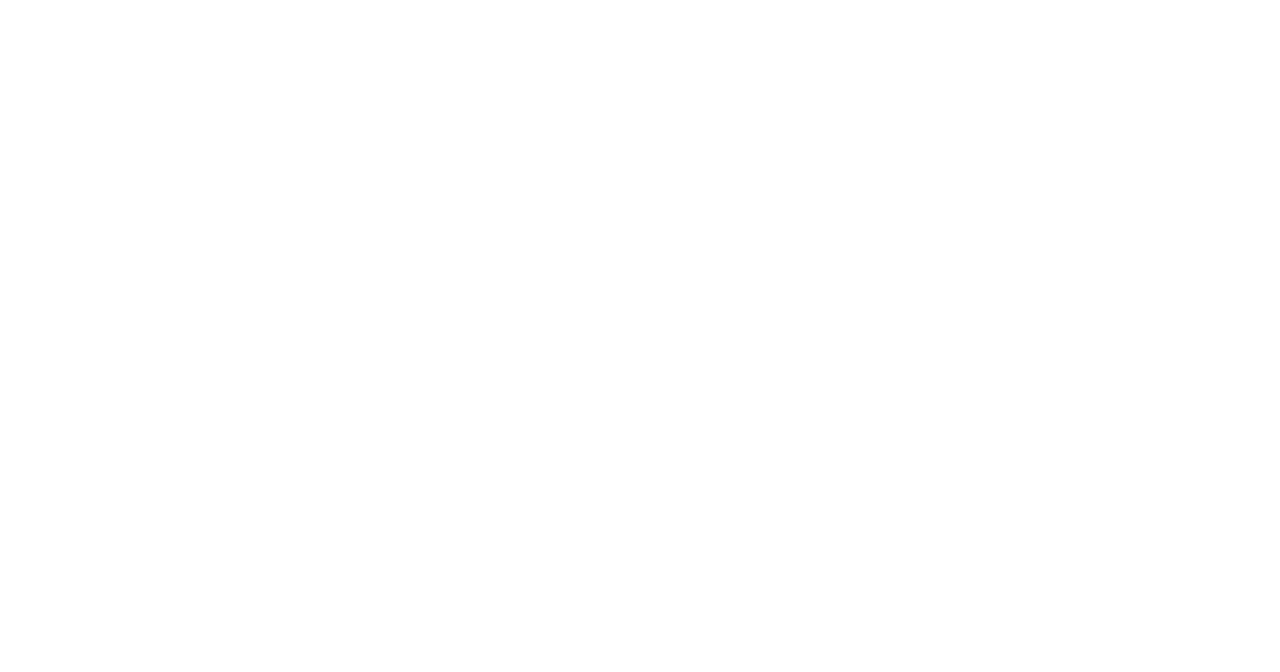
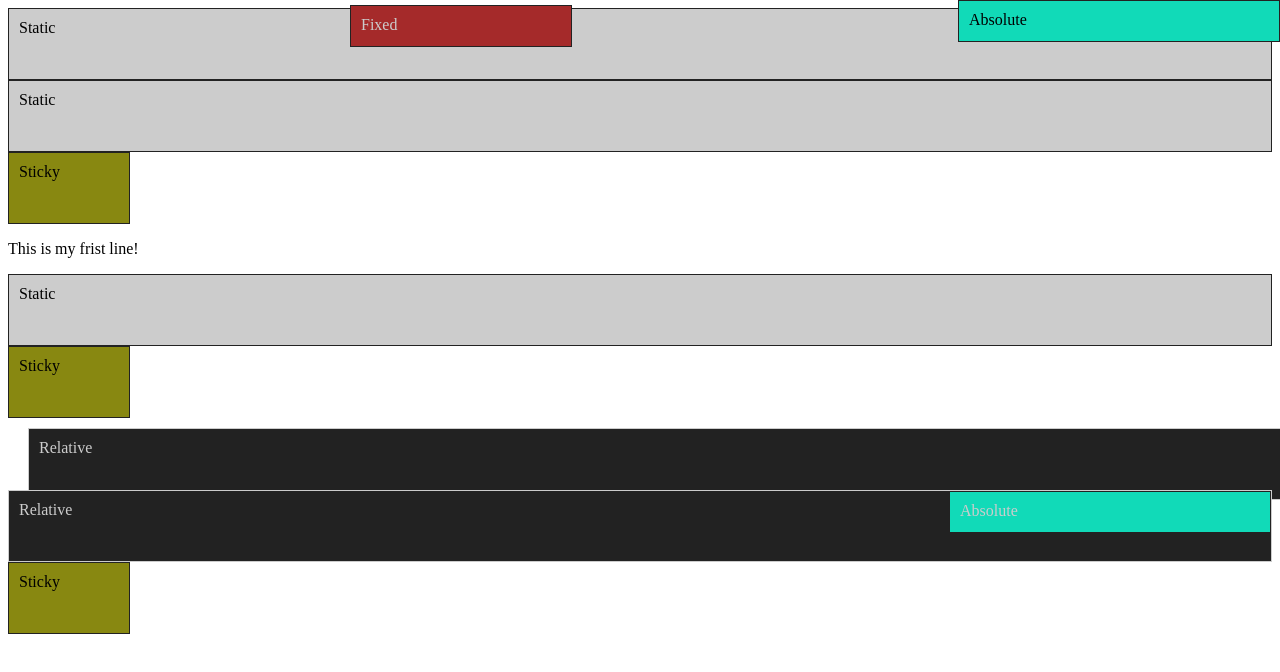
Before and after one commit to yanick-vieira/coursera-test, a plain HTML site: page position-css-exe/index.html in a window 1280 px wide. Shown: the top 672 px of the page. Drawn offline with Linux system fonts and the light colour scheme.

Commit message:
added positions

```diff
--- a/position-css-exe/index.html
+++ b/position-css-exe/index.html
@@ -8,6 +8,29 @@
     <title>Position in CSS3</title>
 </head>
 <body>
+    <!-- STATIC -->
+    <div>Static</div>
+    <div>Static</div>
+     <div class="sticky">Sticky</div>
+     <p>This is my frist line!</p>
+    <div>Static</div>
+    <div class="sticky">Sticky</div>
 
+    <!-- RELATIVE -->
+    <div class="relative relative-alt">Relative</div>
+    <div class="relative">Relative
+        <div class="absolute">Absolute</div>
+    </div>
+
+
+    <!-- ABSOLUTE -->
+     <div class="absolute">Absolute</div>
+    <!-- Este absolute ta ml usado, tem de ficar dentro de uma outra position relative -->
+
+    <!-- FIXED -->
+    <div class="fixed">Fixed</div>
+
+    <!-- STICKY -->
+    <div class="sticky">Sticky</div>
 </body>
 </html>
--- a/position-css-exe/style.css
+++ b/position-css-exe/style.css
@@ -1,3 +1,46 @@
 @charset 'utf-8';
+/* Position: static, relative, absolute, fixed, sticky. */
 
-/* Position: static, relative, absolute, fixed, sticky. */
+div{
+height: 50px;
+background-color: #ccc;
+border: 1px solid #222;
+padding: 10px;
+}
+.relative{
+    background-color: #222;
+    position: relative;
+    color: #ccc;
+    border: 1px solid #ccc;
+}
+.relative-alt{
+    top:  10px;
+    left: 20px;
+}
+.absolute{ /* Fica dentro de uma outra posicao, neste caso a posicao relativa */
+     height:20px;
+     width: 300px;
+     background-color: rgb(17, 218, 184);
+     position: absolute;
+     top: 0px;
+     right: 0px;
+}
+html {
+    padding-bottom:1000px;
+}
+.fixed{ /* aumentar a commprimento do html para obter o skroll e aplicar o position:fixed */
+    width: 200px;
+    height: 20px;
+    background-color: brown;
+    color: #ccc;
+    position: fixed;
+    top: 5px;
+    left: 350px;
+}
+.sticky{
+   height: 50px;
+   width: 100px;
+   top: 10px;
+   background-color: #881;
+   position: sticky;
+}
```
